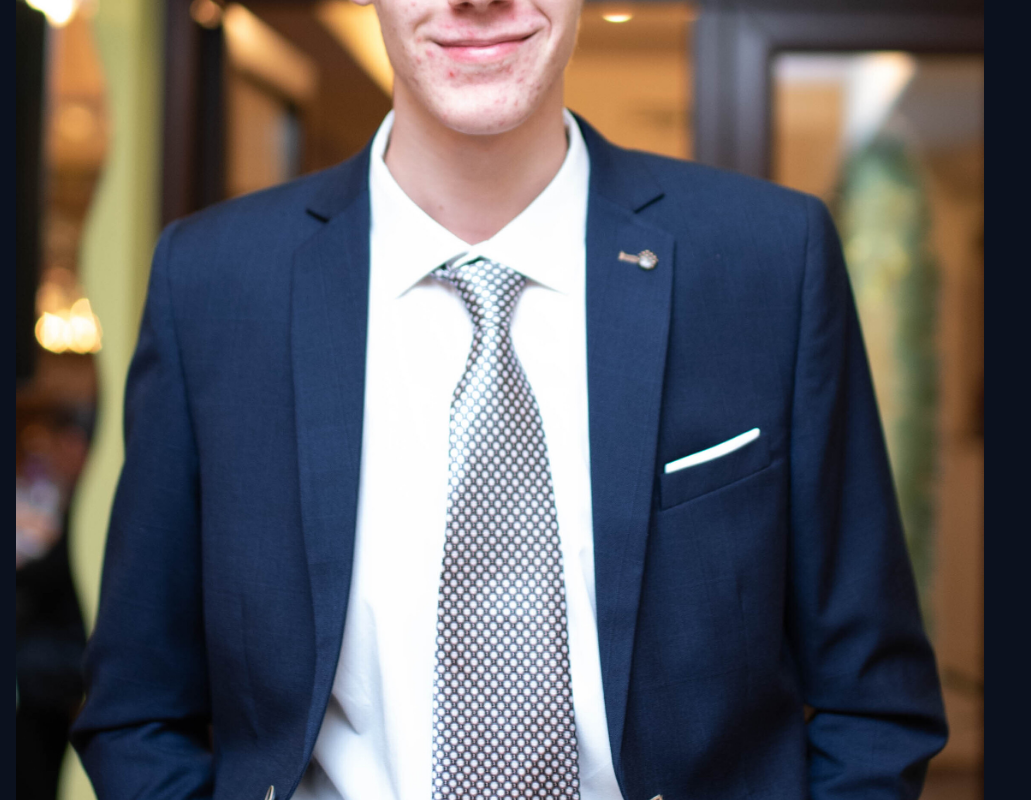
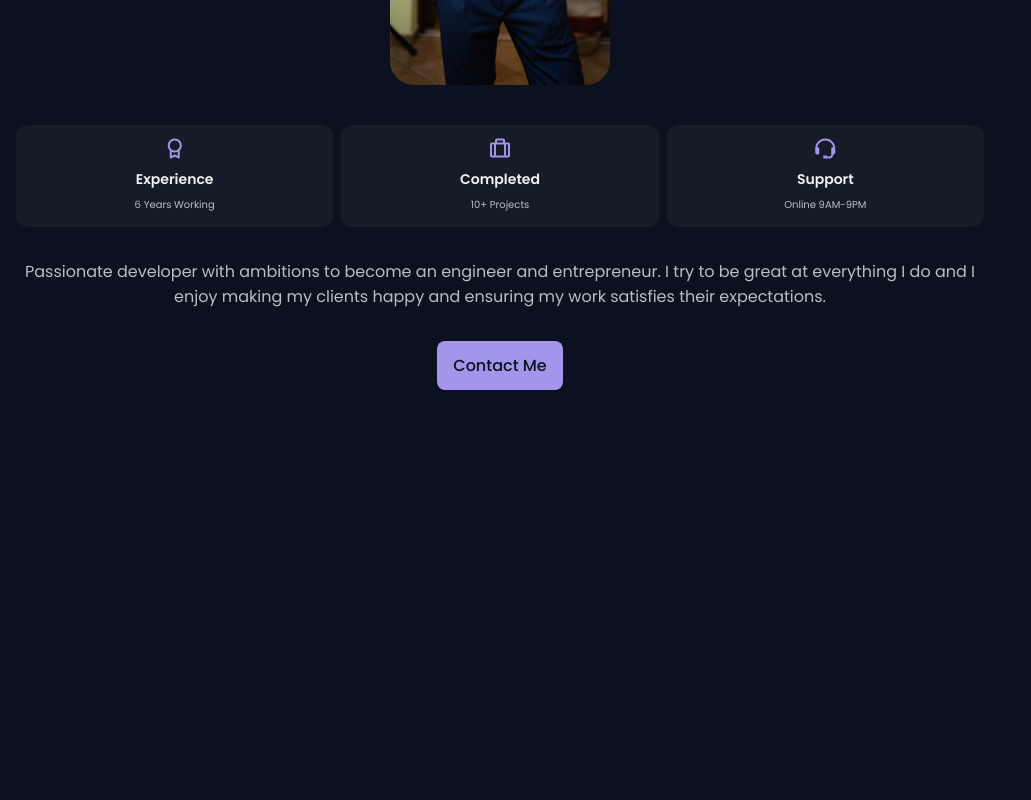
Before and after one commit to agnm01/PersonalPortfolio, a plain HTML site: page index.html in a window 1280 px wide. Shown: the part 1180-1980 px from the top of the page, without its empty margins (0-1031 px from the left). After the commit the page ends 1586 px from the top, so only its background shows below. Drawn offline with nearby package versions, Linux system fonts and the light colour scheme.

Commit message:
About section styling

```diff
--- a/style.css
+++ b/style.css
@@ -347,3 +347,51 @@ img {
     border: 2px solid var(--first-color);
     color: var(--first-color);
 }
+
+
+/* About */
+
+.about-container {
+    row-gap: 2.5rem;
+}
+
+.about-img {
+    width: 220px;
+    border-radius: 1.5rem;
+    justify-self: center;
+}
+
+.about-data {
+    text-align: center;
+}
+
+.about-info {
+    display: grid;
+    grid-template-columns: repeat(3, 1fr);
+    gap: .5rem;
+    margin-bottom: 2rem;
+}
+
+.about-box {
+    background-color: var(--container-color);
+    border-radius: .75rem;
+    padding: .75rem .5rem;
+}
+
+.about-icon {
+    font-size: 1.5rem;
+    color: var(--first-color);
+    margin-bottom: .5rem;
+}
+
+.about-title {
+    font-size: var(--small-font-size);
+}
+
+.about-subtitle {
+    font-size: var(--tiny-font-size);
+}
+
+.about-description {
+    margin-bottom: 2rem;
+}
```
